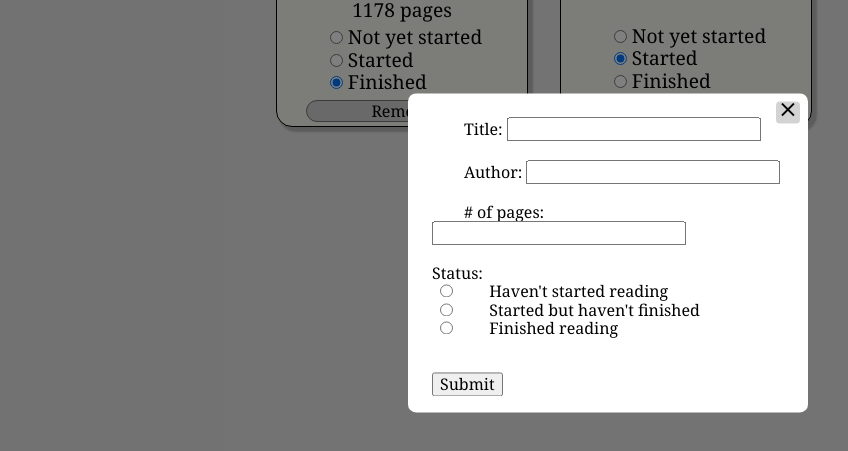
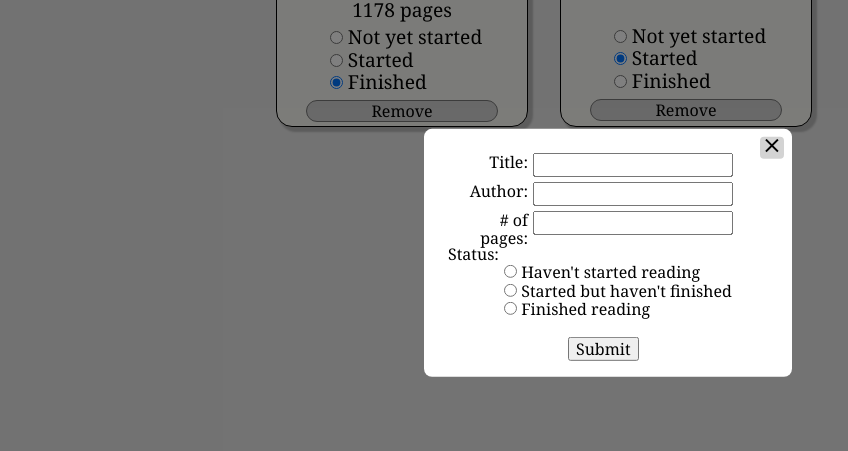
Before and after one commit to nhsegal/library, a plain HTML site: page index.html in a window 1280 px wide. Both pictures are taken after a click on the button "Add Book". Shown: the part 147-598 px from the top of the page, without its empty margins (32-880 px from the left). Drawn offline with nearby package versions, Linux system fonts and the light colour scheme.

Commit message:
Change add book modal formatting

```diff
--- a/index.html
+++ b/index.html
@@ -18,12 +18,17 @@
     <div class="modal-content">
         <span class="close-modal-button">&times;</span>
         <form id="bookForm">
+           <div id="bookFormGrid">
             <label for="title">Title:</label>
-            <input type="text" id="title" name="title" required><br><br>
+            <input type="text" id="title" name="title" required>
+
+
             <label for="author">Author:</label>
-            <input type="text" id="author" name="author" required><br><br>
+            <input type="text" id="author" name="author" required>
             <label for="number"># of pages:</label>
-            <input type="number" id="pages" name="pages"  required><br><br>
+            <input type="number" id="pages" name="pages"  required>
+           </div>
+
 
             Status:
             <ul>
--- a/styles.css
+++ b/styles.css
@@ -1,6 +1,6 @@
 * {
     font-family: Cambria, Cochin, Georgia, Times, 'Times New Roman', serif;
-    transition-duration: 1s;*/
+    transition-duration: .70s;
 }
 
 body {
@@ -109,15 +109,29 @@ button {
     transform: translate(-50%, -50%);
     background-color: white;
     padding: .5rem .5rem 0 0.5rem;
-    width: 24rem;
+    width: 22rem;
     border-radius: 0.5rem;
+}
+
+.modal-content ul li input {
+    margin-left: 3rem;
 }
 
 .modal-content form {
     padding: 1rem 1rem;
 }
-.modal-content form label{
-    padding-left: 2rem;
+
+#modal-submit {
+    margin-left: 7.5rem;
+}
+
+#bookFormGrid {
+    display: grid;
+    grid-template-columns: 80px 200px;
+    grid-template-rows: 1.5rem 1.5rem 1.5rem;
+    text-align: right;
+    grid-gap: 5px;
+    margin-bottom: 10px;
 }
 
 .close-modal-button {
@@ -149,4 +163,5 @@ ul {
     list-style: none;
     margin-top: 0;
     padding-left: 0.5rem;
+    margin-bottom: 0;
 }
```
